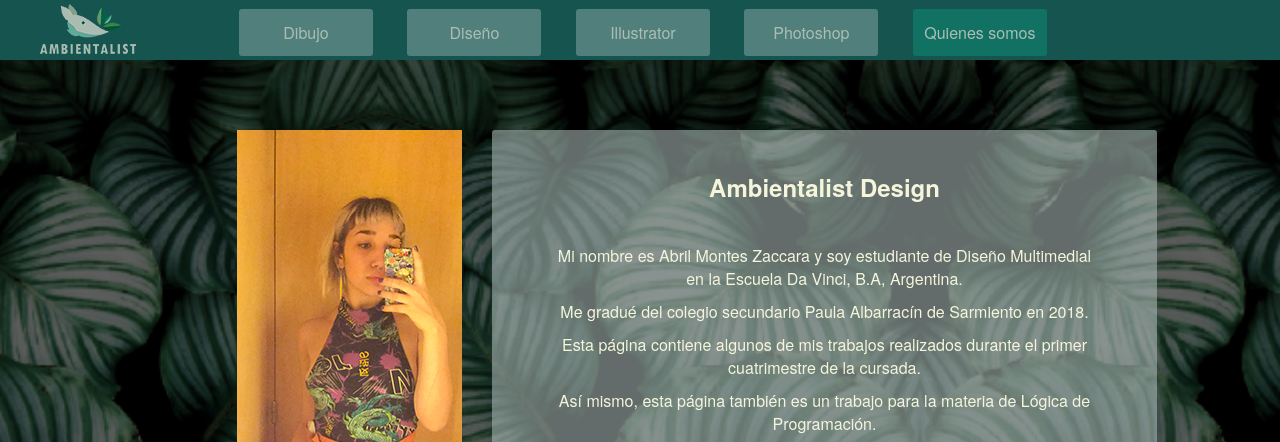
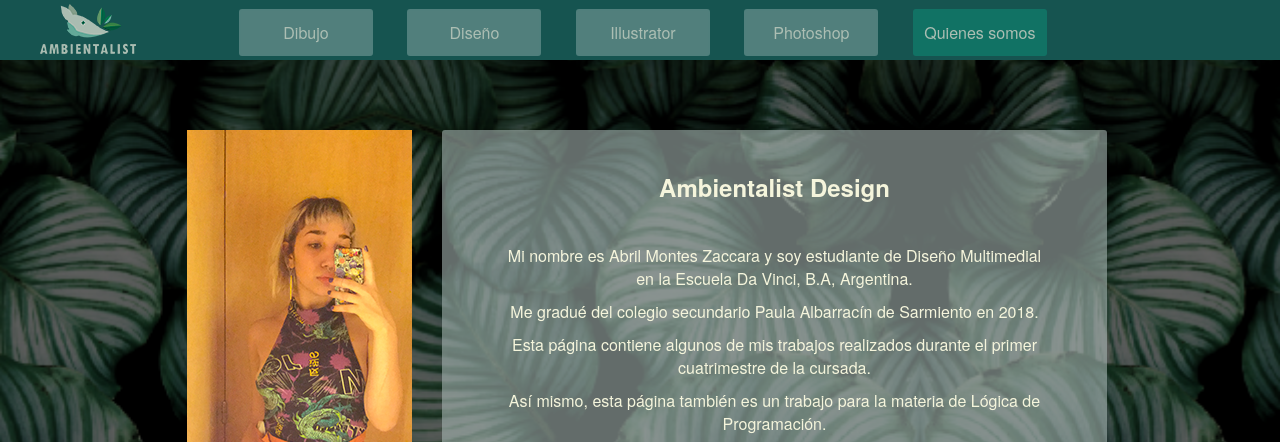
Before and after one commit to AbrilMontes/Ambientalist, a plain HTML site: page secciones/ambientalist_info.html in a window 1280 px wide. Shown: the top 442 px of the page. Drawn offline with Linux system fonts and the light colour scheme.

Commit message:
centrado de columnas en seccion info

```diff
--- a/estilo.css
+++ b/estilo.css
@@ -431,7 +431,7 @@ figure:hover figcaption {
     float: left;
     margin-bottom: 90px;
     margin-top: 70px;
-    margin-left: 197px;
+    margin-left: 147px;
 
     animation: entrada5 2.5s;
 }
```
